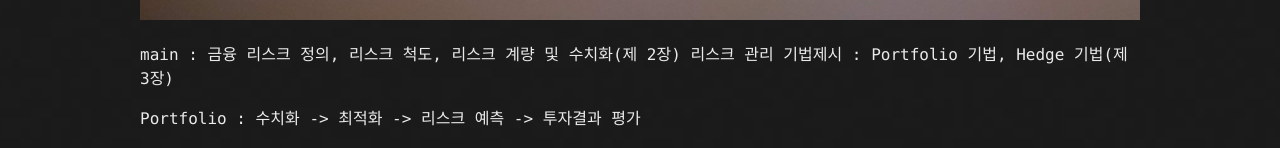
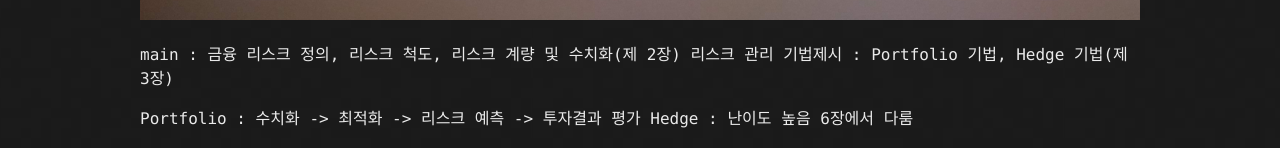
Before and after one commit to kooock/kooock.github.io, a Jekyll site: the page built from _posts/2018-07-23-algorithm_trading2_chapter1.md, in a window 1280 px wide. Shown: the part 1929-2077 px from the top of the page. Built offline with Jekyll 4.4.1, drawn with Linux system fonts in a browser that asks for light colours.

Commit message:
알고리즘 트레이딩 1.1 update

```diff
--- a/_posts/2018-07-23-algorithm_trading2_chapter1.md
+++ b/_posts/2018-07-23-algorithm_trading2_chapter1.md
@@ -27,3 +27,4 @@ main : 금융 리스크 정의, 리스크 척도, 리스크 계량 및 수치화
 리스크 관리 기법제시 : Portfolio 기법, Hedge 기법(제 3장)
 
 Portfolio : 수치화 -> 최적화 -> 리스크 예측 -> 투자결과 평가
+Hedge : 난이도 높음 6장에서 다룸
```
